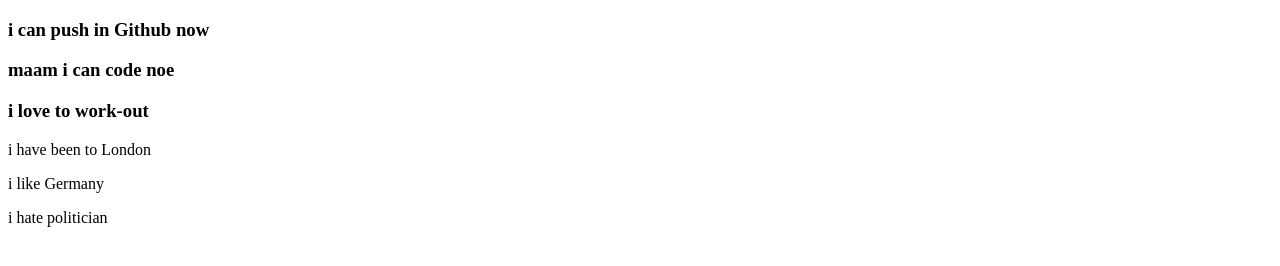
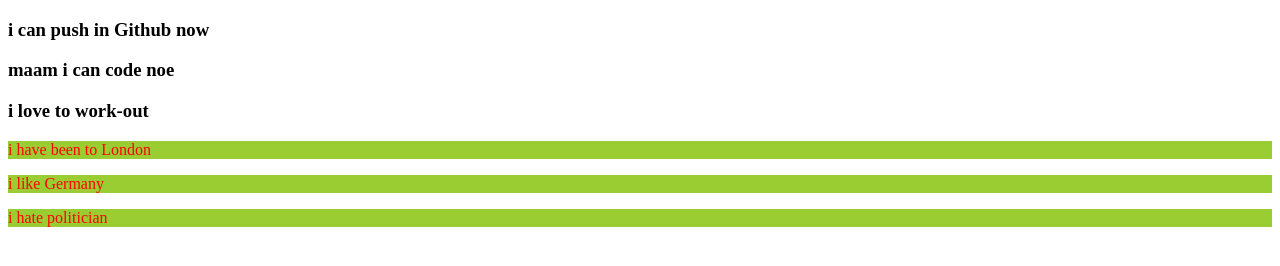
Before and after one commit to ashikbau/my-second-repo, a plain HTML site: page index.html in a window 1280 px wide. Drawn offline with Linux system fonts and the light colour scheme.

Commit message:
added background color

```diff
--- a/index.html
+++ b/index.html
@@ -4,8 +4,9 @@
     <meta charset="UTF-8">
     <meta http-equiv="X-UA-Compatible" content="IE=edge">
     <meta name="viewport" content="width=device-width, initial-scale=1.0">
+    <link rel="stylesheet" href="style.css">
     <title>My second Github repo</title>
-    <link rel="stylesheet" href="style.css">
+
 </head>
 <body>
 
--- a/sty.css
+++ /dev/null
@@ -1,3 +0,0 @@
-p{
-    color: red;
-}
--- /dev/null
+++ b/style.css
@@ -0,0 +1,4 @@
+p{
+    color: red;
+    background-color: yellowgreen;
+}
```
